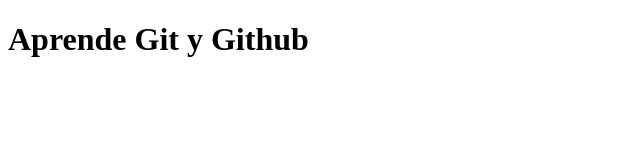
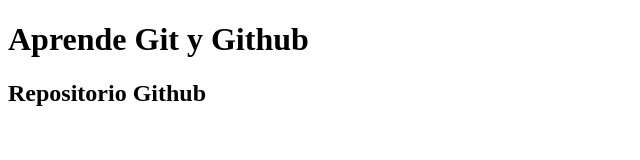
Before and after one commit to steph4nydiaz/Mi-primer-repositorio, a plain HTML site: page index.html in a window 1280 px wide. Shown: the whole page, without its empty margins (0-640 px from the left). Drawn offline with Linux system fonts and the light colour scheme.

Commit message:
Update index.html

```diff
--- a/index.html
+++ b/index.html
@@ -7,5 +7,6 @@
 </head>
 <body>
     <h1>Aprende Git y Github</h1>
+    <h2>Repositorio Github</h2>
 </body>
 </html>
```
